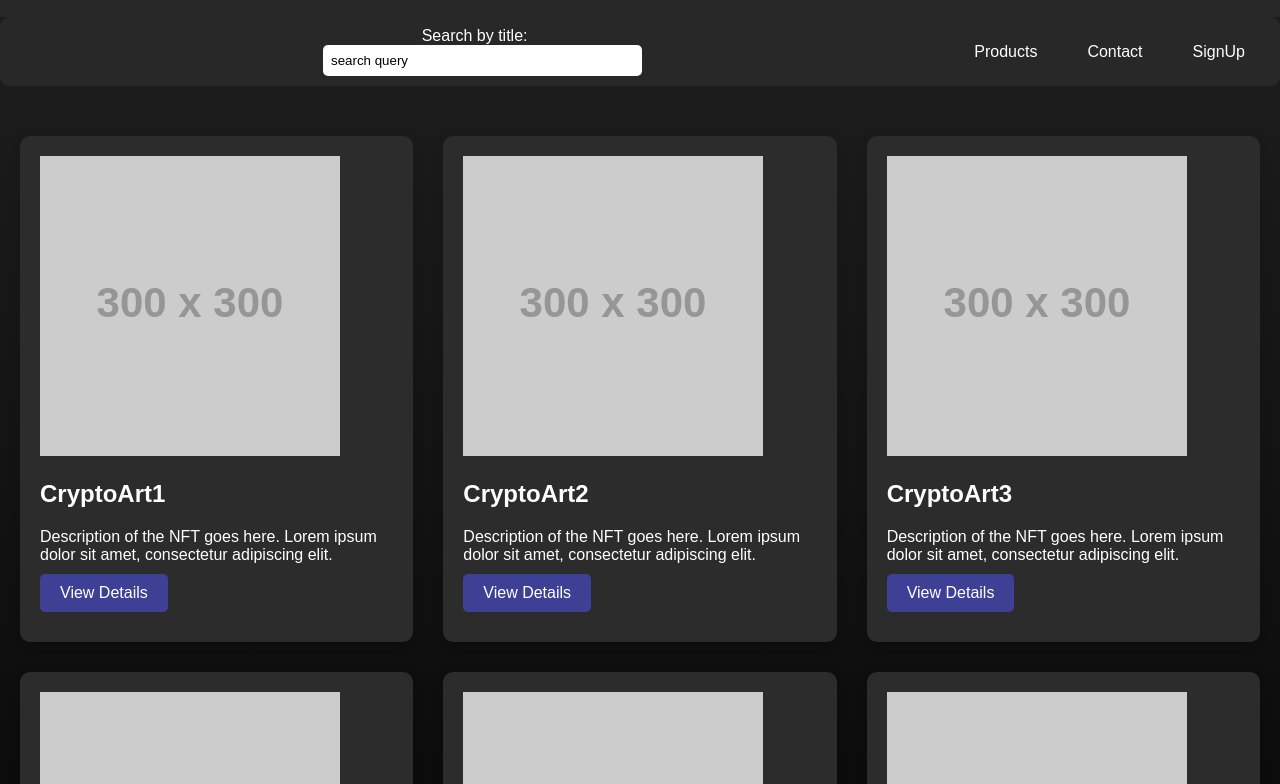
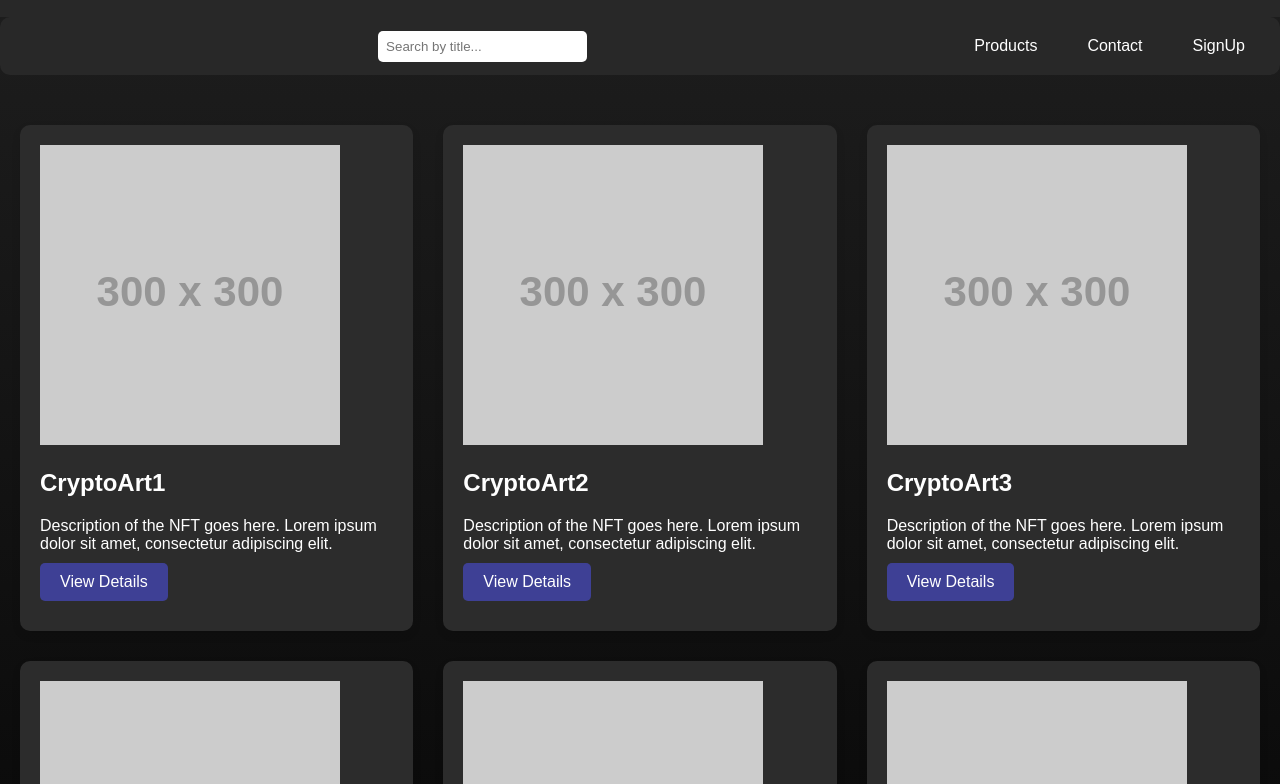
Before and after one commit to Naveen2863/NFT-Marketplace, a plain HTML site: page index.html in a window 1280 px wide. Shown: the part 78-862 px from the top of the page. Drawn offline with Linux system fonts and the light colour scheme; placeholder pictures from the web are drawn by us.

Commit message:
Update index.html

```diff
--- a/index.html
+++ b/index.html
@@ -139,8 +139,7 @@
     <nav>
         <div class="search-bar">
             <form>
-                <label for="searchInput">Search by title:</label>
-                <input type="text" class="search-input" id="searchInput" placeholder="Search by title..." value="search query">
+                <input type="text" class="search-input" id="searchInput" placeholder="Search by title...">
             </form>
         </div>
         <a href="#">Products</a>
```
